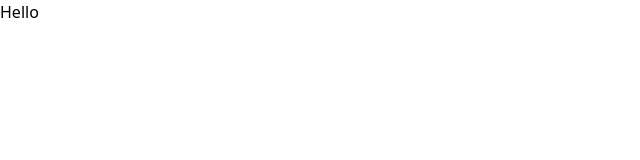
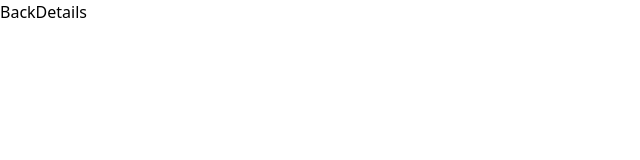
Before and after one commit to alterproger/rick_and_morty, a React (Vite) app: page /details in a window 1280 px wide. Shown: the top 160 px of the page, without its empty margins (0-640 px from the left). Built offline with nearby package versions, Linux system fonts and the light colour scheme.

Commit message:
Implement routing

```diff
--- a/package.json
+++ b/package.json
@@ -11,7 +11,8 @@
   },
   "dependencies": {
     "react": "^18.2.0",
-    "react-dom": "^18.2.0"
+    "react-dom": "^18.2.0",
+    "react-router-dom": "^6.22.3"
   },
   "devDependencies": {
     "@trivago/prettier-plugin-sort-imports": "^4.3.0",
--- a/src/App.tsx
+++ b/src/App.tsx
@@ -1,5 +1,15 @@
+import { Route, Routes } from 'react-router-dom';
+
+import Details from './pages/Details';
+import Main from './pages/Main';
+
 function App() {
-  return <div className="bg-red-500">Hello</div>;
+  return (
+    <Routes>
+      <Route index element={<Main />} />
+      <Route path="details" element={<Details />} />
+    </Routes>
+  );
 }
 
 export default App;
--- a/src/main.tsx
+++ b/src/main.tsx
@@ -1,10 +1,15 @@
-import React from 'react'
-import ReactDOM from 'react-dom/client'
-import App from './App.tsx'
-import './index.css'
+import React from 'react';
+import ReactDOM from 'react-dom/client';
+import { BrowserRouter } from 'react-router-dom';
+
+import App from './App.tsx';
+
+import './index.css';
 
 ReactDOM.createRoot(document.getElementById('root')!).render(
   <React.StrictMode>
-    <App />
+    <BrowserRouter>
+      <App />
+    </BrowserRouter>
   </React.StrictMode>,
-)
+);
--- /dev/null
+++ b/src/pages/Details.tsx
@@ -0,0 +1,12 @@
+import { Link } from 'react-router-dom';
+
+const Details = () => {
+  return (
+    <div>
+      <Link to="/main">Back</Link>
+      Details
+    </div>
+  );
+};
+
+export default Details;
--- /dev/null
+++ b/src/pages/Main.tsx
@@ -0,0 +1,5 @@
+const Main = () => {
+  return <div>MAAIN</div>;
+};
+
+export default Main;
```
Also changed, not shown: 1 other file (tests, documents, lock files or other folders).
